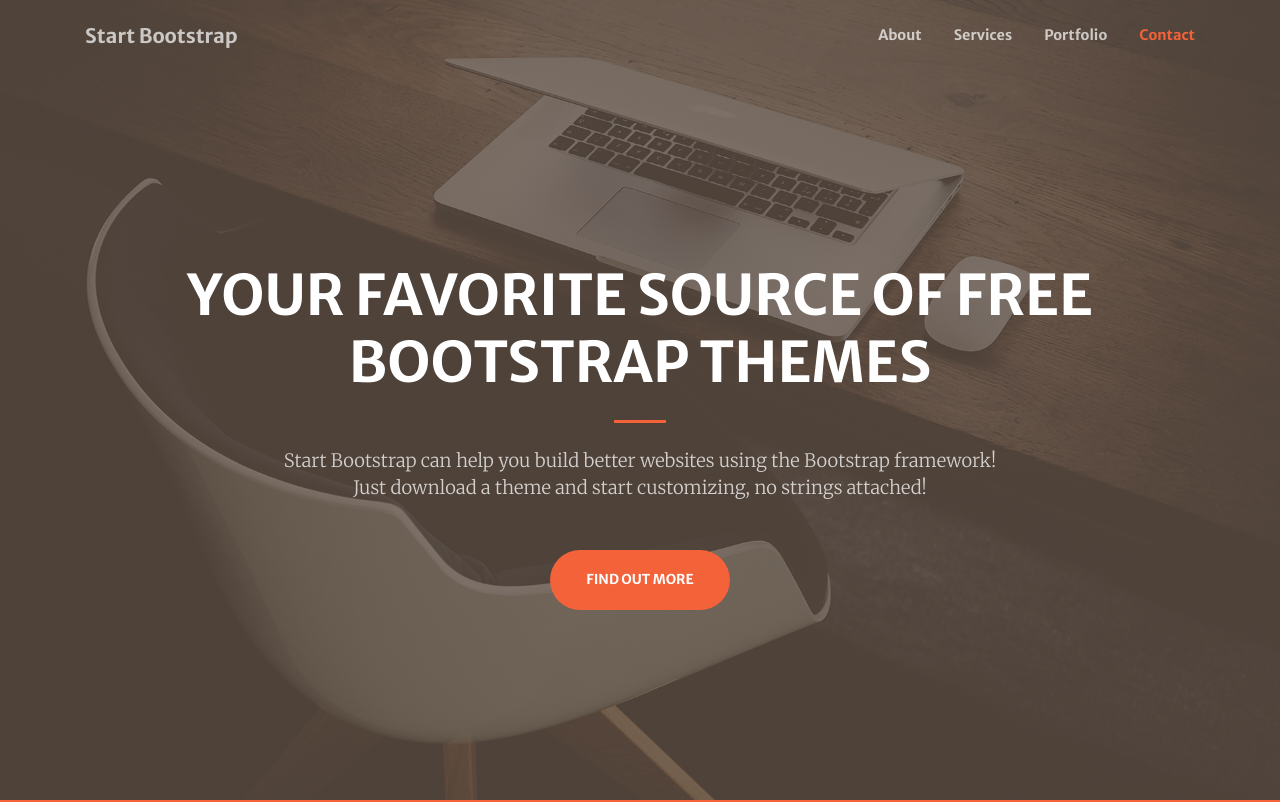
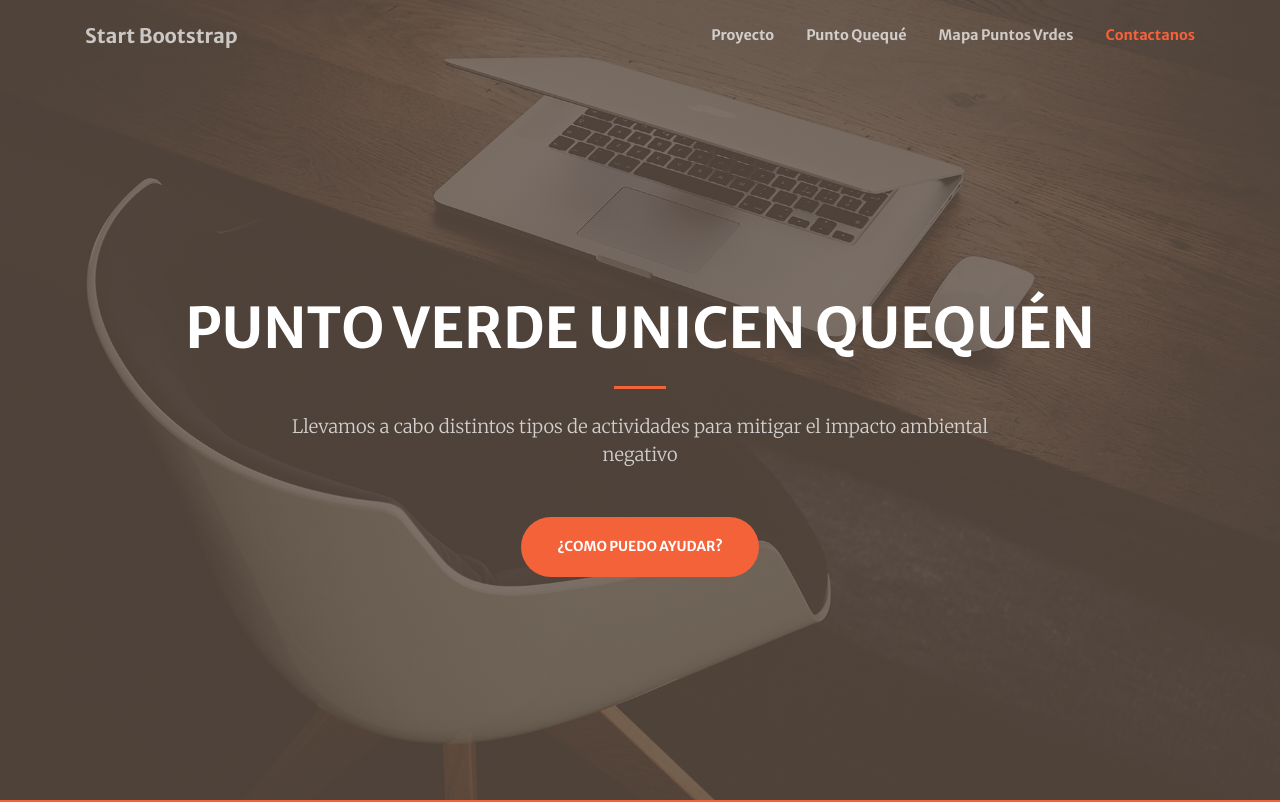
Before and after one commit to walterdif20/eco, a website with bundled scripts: page index.html in a window 1280 px wide. Shown: the top 802 px of the page. Built offline with nearby package versions, Linux system fonts and the light colour scheme.

Commit message:
Update index.html

```diff
--- a/index.html
+++ b/index.html
@@ -8,7 +8,7 @@
   <meta name="description" content="">
   <meta name="author" content="">
 
-  <title>Creative - Start Bootstrap Theme</title>
+  <title>Punto Limpio UNICEN-Quequén</title>
 
   <!-- Font Awesome Icons -->
   <link href="vendor/fontawesome-free/css/all.min.css" rel="stylesheet" type="text/css">
@@ -37,16 +37,16 @@
       <div class="collapse navbar-collapse" id="navbarResponsive">
         <ul class="navbar-nav ml-auto my-2 my-lg-0">
           <li class="nav-item">
-            <a class="nav-link js-scroll-trigger" href="#about">About</a>
+            <a class="nav-link js-scroll-trigger" href="#about">Proyecto</a>
           </li>
           <li class="nav-item">
-            <a class="nav-link js-scroll-trigger" href="#services">Services</a>
+            <a class="nav-link js-scroll-trigger" href="#services">Punto Quequé</a>
           </li>
           <li class="nav-item">
-            <a class="nav-link js-scroll-trigger" href="#portfolio">Portfolio</a>
+            <a class="nav-link js-scroll-trigger" href="#portfolio">Mapa Puntos Vrdes</a>
           </li>
           <li class="nav-item">
-            <a class="nav-link js-scroll-trigger" href="#contact">Contact</a>
+            <a class="nav-link js-scroll-trigger" href="#contact">Contactanos</a>
           </li>
         </ul>
       </div>
@@ -58,12 +58,12 @@
     <div class="container h-100">
       <div class="row h-100 align-items-center justify-content-center text-center">
         <div class="col-lg-10 align-self-end">
-          <h1 class="text-uppercase text-white font-weight-bold">Your Favorite Source of Free Bootstrap Themes</h1>
+          <h1 class="text-uppercase text-white font-weight-bold">Punto verde UNICEN Quequén</h1>
           <hr class="divider my-4">
         </div>
         <div class="col-lg-8 align-self-baseline">
-          <p class="text-white-75 font-weight-light mb-5">Start Bootstrap can help you build better websites using the Bootstrap framework! Just download a theme and start customizing, no strings attached!</p>
-          <a class="btn btn-primary btn-xl js-scroll-trigger" href="#about">Find Out More</a>
+          <p class="text-white-75 font-weight-light mb-5">Llevamos a cabo distintos tipos de actividades para mitigar el impacto ambiental negativo</p>
+          <a class="btn btn-primary btn-xl js-scroll-trigger" href="#about">¿Como puedo ayudar?</a>
         </div>
       </div>
     </div>
```
